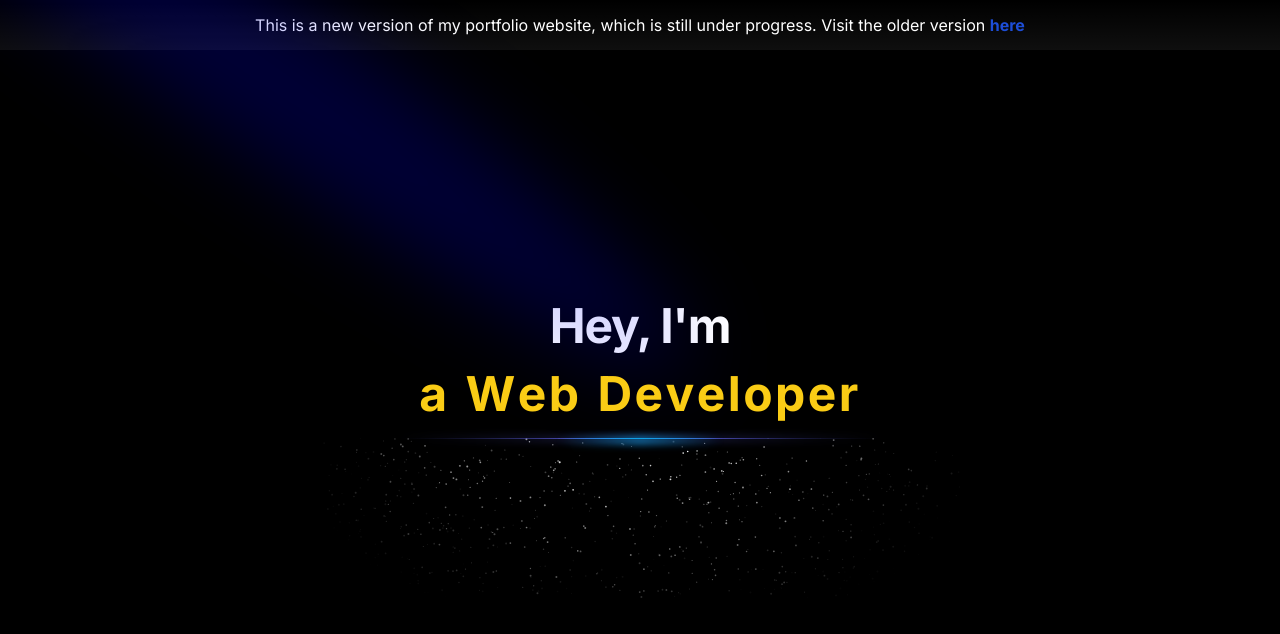
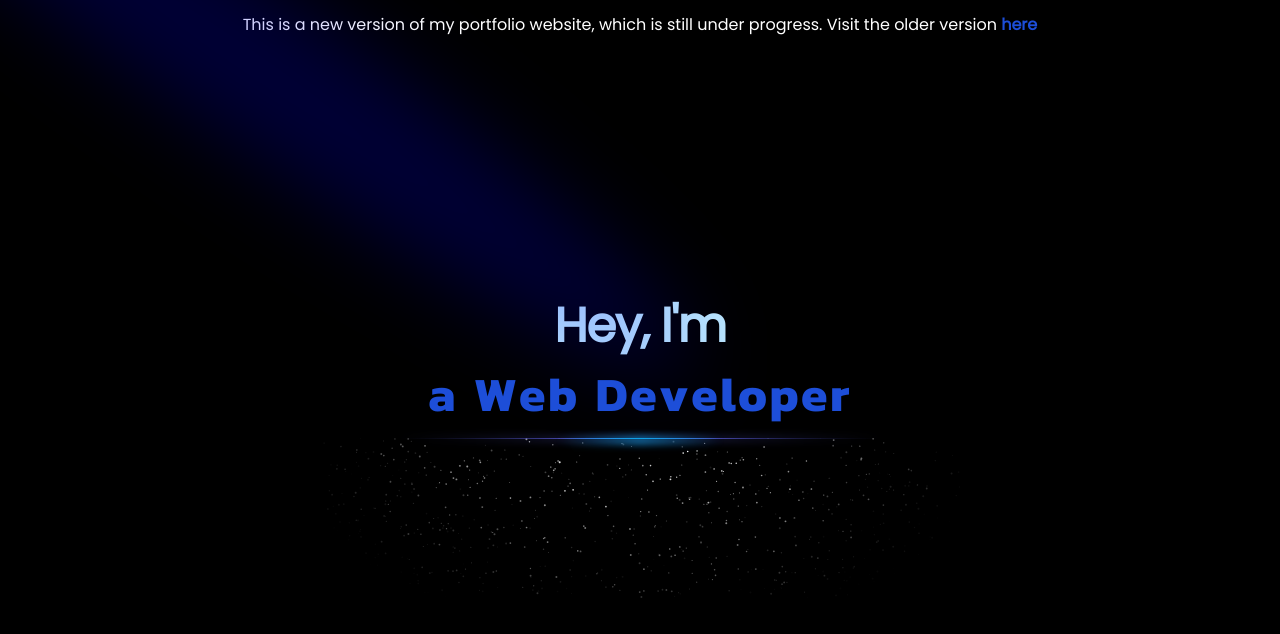
Before and after one commit to AryanPahuja21/Portfolio-Website, a Next.js app: page / in a window 1280 px wide. Shown: the top 634 px of the page. Built offline with nearby package versions, Linux system fonts and the light colour scheme.

Commit message:
hero ui updated

```diff
--- a/app/globals.css
+++ b/app/globals.css
@@ -1,33 +1,5 @@
+@import url('https://fonts.googleapis.com/css2?family=Kanit:ital,wght@0,100;0,200;0,300;0,400;0,500;0,600;0,700;0,800;0,900;1,100;1,200;1,300;1,400;1,500;1,600;1,700;1,800;1,900&display=swap');
+
 @tailwind base;
 @tailwind components;
 @tailwind utilities;
-
-:root {
-  --foreground-rgb: 0, 0, 0;
-  --background-start-rgb: 214, 219, 220;
-  --background-end-rgb: 255, 255, 255;
-}
-
-@media (prefers-color-scheme: dark) {
-  :root {
-    --foreground-rgb: 255, 255, 255;
-    --background-start-rgb: 0, 0, 0;
-    --background-end-rgb: 0, 0, 0;
-  }
-}
-
-body {
-  color: rgb(var(--foreground-rgb));
-  background: linear-gradient(
-      to bottom,
-      transparent,
-      rgb(var(--background-end-rgb))
-    )
-    rgb(var(--background-start-rgb));
-}
-
-@layer utilities {
-  .text-balance {
-    text-wrap: balance;
-  }
-}
--- a/app/layout.tsx
+++ b/app/layout.tsx
@@ -1,8 +1,12 @@
 import type { Metadata } from "next";
-import { Inter } from "next/font/google";
+import { Poppins } from "next/font/google";
 import "./globals.css";
 
-const inter = Inter({ subsets: ["latin"] });
+const poppins = Poppins({
+  weight: "400",
+  subsets: ["latin"],
+  display: "swap",
+});
 
 export const metadata: Metadata = {
   title: "Aryan Pahuja - Portfolio",
@@ -17,7 +21,7 @@ export default function RootLayout({
   return (
     <html lang="en">
       <body
-        className={`${inter.className} overflow-hidden bg-black text-white`}
+        className={`${poppins.className} overflow-hidden bg-black text-white`}
       >
         {children}
       </body>
--- a/components/HeroSection/HeroSection.tsx
+++ b/components/HeroSection/HeroSection.tsx
@@ -12,25 +12,25 @@ const HeroSection = () => {
           fill="blue"
         />
         <div className="bg-black h-screen flex flex-col gap-5 items-center justify-center">
-          <h1 className="text-white text-5xl font-bold tracking-tight">
+          <h1 className="text-sky-200 text-5xl font-bold tracking-tight">
             Hey, I'm
           </h1>
 
-          <div className="text-5xl font-bold tracking-wider">
+          <div className="text-5xl font-bold font-hero tracking-wider">
             <FlipWords
               words={["", "a"]}
               duration={3000}
-              className="text-yellow-400"
+              className="text-blue-700"
             />
             <FlipWords
               words={["Aryan", "Web"]}
               duration={3000}
-              className="text-yellow-400"
+              className="text-blue-700"
             />
             <FlipWords
               words={["Pahuja", "Developer"]}
               duration={3000}
-              className="text-yellow-400"
+              className="text-blue-700"
             />
           </div>
 
--- a/components/ui/flip-words.tsx
+++ b/components/ui/flip-words.tsx
@@ -61,10 +61,7 @@ export const FlipWords = ({
           scale: 2,
           position: "absolute",
         }}
-        className={cn(
-          "z-10 inline-block relative text-left text-neutral-900 dark:text-neutral-100 px-2",
-          className
-        )}
+        className={cn("z-10 inline-block relative text-left px-2 ", className)}
         key={currentWord}
       >
         {currentWord.split("").map((letter, index) => (
--- a/tailwind.config.ts
+++ b/tailwind.config.ts
@@ -13,10 +13,8 @@ const config: Config = {
   darkMode: "class",
   theme: {
     extend: {
-      backgroundImage: {
-        "gradient-radial": "radial-gradient(var(--tw-gradient-stops))",
-        "gradient-conic":
-          "conic-gradient(from 180deg at 50% 50%, var(--tw-gradient-stops))",
+      fontFamily: {
+        hero: ["Kanit", "sans-serif"],
       },
       animation: {
         spotlight: "spotlight 2s ease .75s 1 forwards",
```
